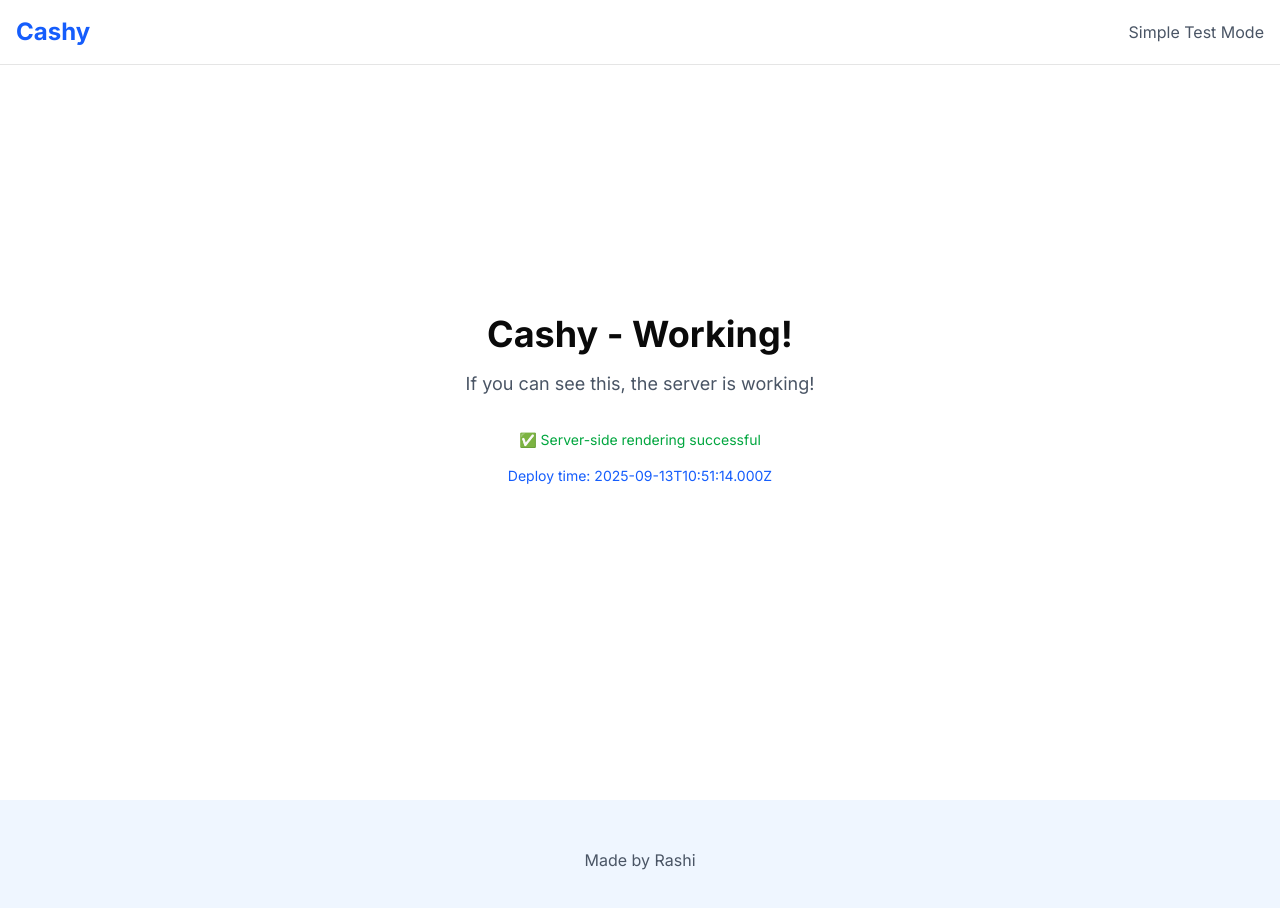
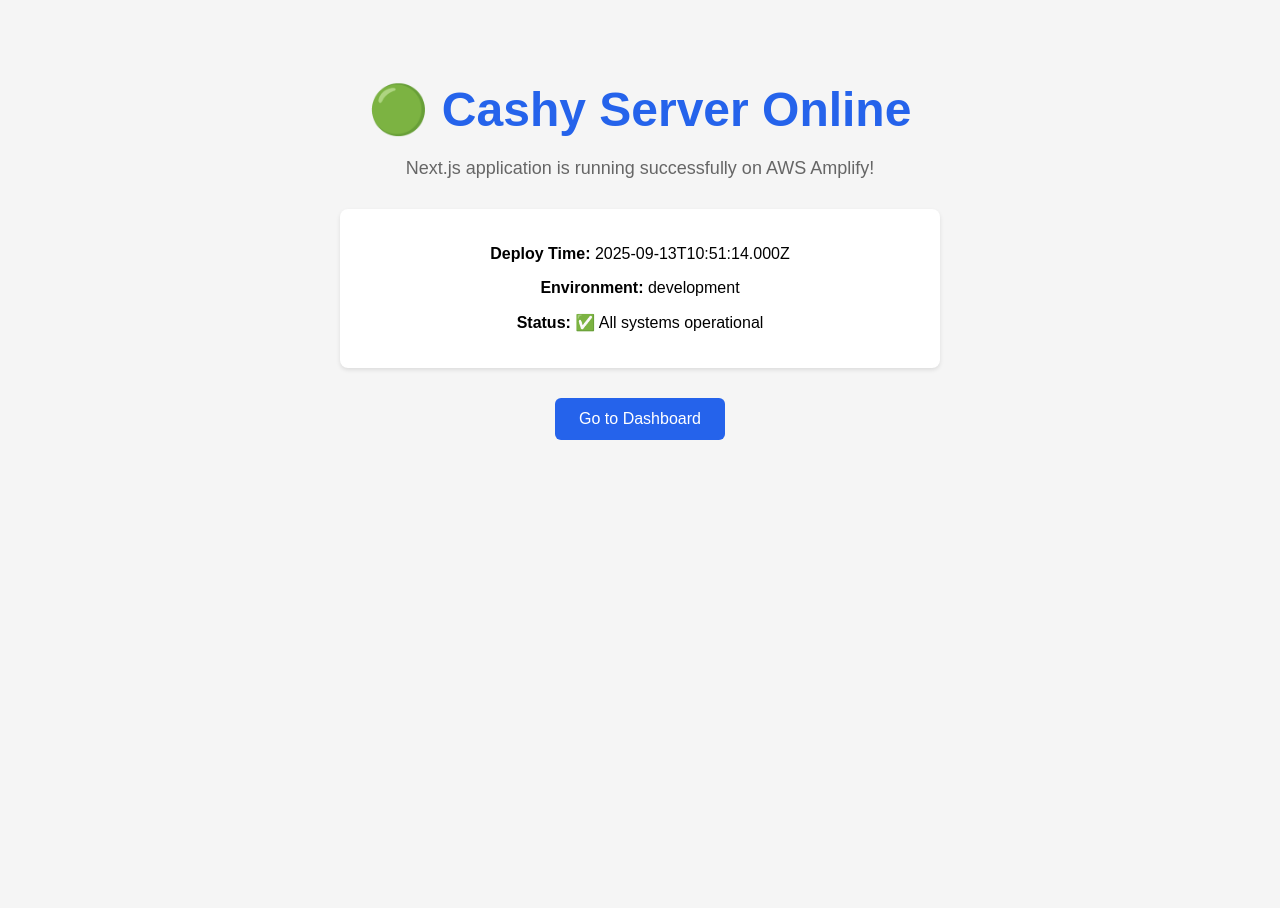
Before and after one commit to rashyy17/AWSDepolyment_AI_Finance_App, a Next.js app: page / in a window 1280 px wide. Shown: the top 908 px of the page. After the commit the page ends 800 px from the top, so only its background shows below. Built offline with nearby package versions, Linux system fonts and the light colour scheme; no server answers.

Commit message:
Ultra-minimal version: bypass all dependencies and layout

```diff
--- a/app/layout.js
+++ b/app/layout.js
@@ -1,30 +1,7 @@
-import { Inter } from "next/font/google";
-import "./globals.css";
-import Header from "@/components/header";
-import { ClerkProvider } from "@clerk/nextjs";
-import { Toaster } from 'sonner';
-const inter = Inter({ subsets: ["latin"] });
 export const metadata = {
-  title: "Cashy"
+  title: "Cashy - Health Check"
 };
 
 export default function RootLayout({ children }) {
-  return (
-    <ClerkProvider publishableKey={process.env.NEXT_PUBLIC_CLERK_PUBLISHABLE_KEY}>
-    <html lang="en">
-      <body
-        className={`${inter.className} `}
-      >
-        <Header/>
-        <main className="min-h-screen">{children}</main>
-        <Toaster richColors/>
-        <footer className="bg-blue-50 py-12">
-          <div className=" container mx-auto px-4 text-center text-gray-600">
-            <p>Made by Rashi</p>
-          </div>
-        </footer>
-      </body>
-    </html>
-    </ClerkProvider>
-  );
+  return children;
 }
--- a/app/page.js
+++ b/app/page.js
@@ -1,18 +1,34 @@
 export default function Home() {
   return (
-    <div className="min-h-screen flex items-center justify-center">
-      <div className="text-center">
-        <h1 className="text-4xl font-bold mb-4">Cashy - Working!</h1>
-        <p className="text-lg text-gray-600 mb-8">
-          If you can see this, the server is working!
-        </p>
-        <p className="text-sm text-green-600">
-          ✅ Server-side rendering successful
-        </p>
-        <p className="text-sm text-blue-600 mt-4">
-          Deploy time: {new Date().toISOString()}
-        </p>
-      </div>
-    </div>
+    <html>
+      <head>
+        <title>Cashy - Health Check</title>
+      </head>
+      <body style={{margin: 0, padding: '50px', fontFamily: 'Arial', backgroundColor: '#f5f5f5'}}>
+        <div style={{maxWidth: '600px', margin: '0 auto', textAlign: 'center'}}>
+          <h1 style={{color: '#2563eb', fontSize: '48px', marginBottom: '20px'}}>🟢 Cashy Server Online</h1>
+          <p style={{fontSize: '18px', color: '#666', marginBottom: '30px'}}>
+            Next.js application is running successfully on AWS Amplify!
+          </p>
+          <div style={{backgroundColor: 'white', padding: '20px', borderRadius: '8px', boxShadow: '0 2px 4px rgba(0,0,0,0.1)'}}>
+            <p><strong>Deploy Time:</strong> {new Date().toISOString()}</p>
+            <p><strong>Environment:</strong> {process.env.NODE_ENV || 'development'}</p>
+            <p><strong>Status:</strong> ✅ All systems operational</p>
+          </div>
+          <div style={{marginTop: '30px'}}>
+            <a href="/dashboard" style={{
+              backgroundColor: '#2563eb',
+              color: 'white',
+              padding: '12px 24px',
+              textDecoration: 'none',
+              borderRadius: '6px',
+              display: 'inline-block'
+            }}>
+              Go to Dashboard
+            </a>
+          </div>
+        </div>
+      </body>
+    </html>
   );
 }
```
Also changed, not shown: app/health/page.js (added, +15 -0 lines).
